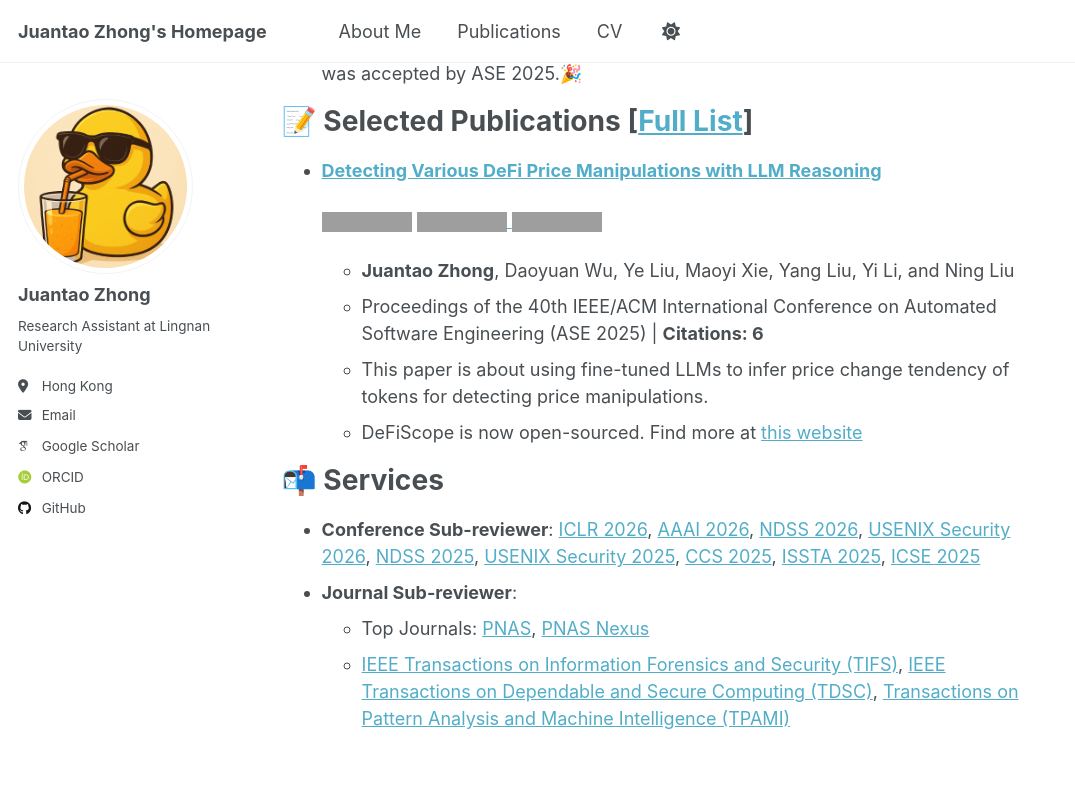
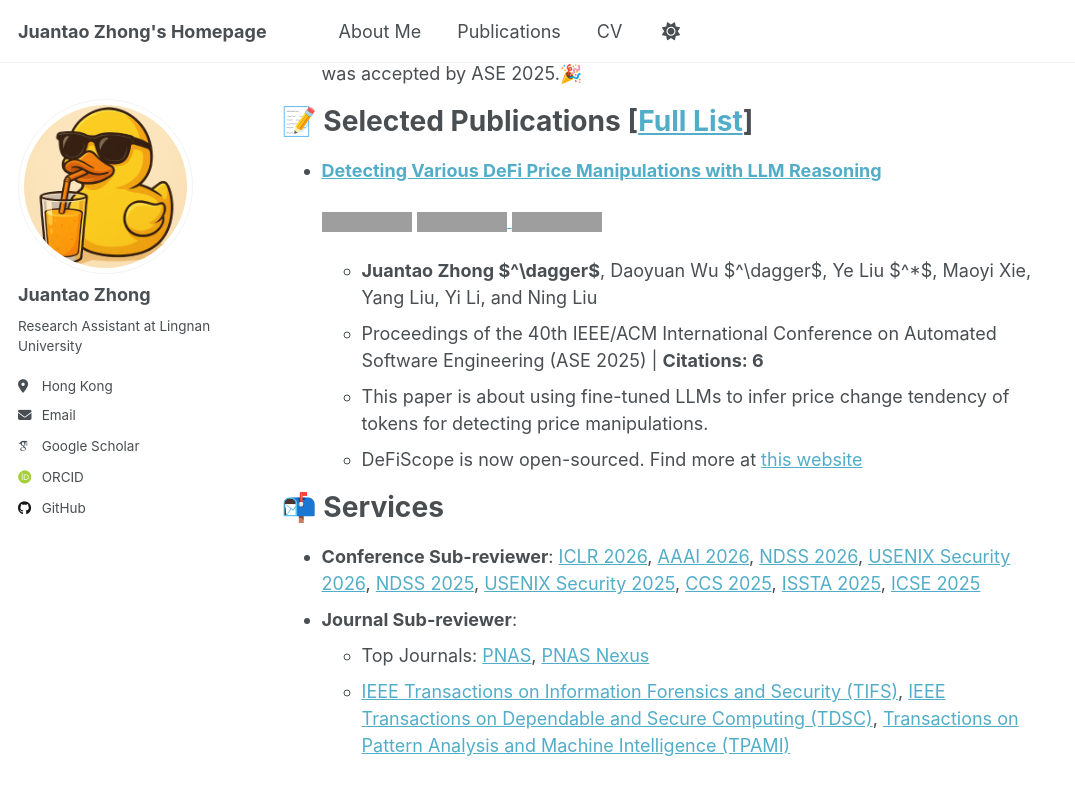
Before and after one commit to P4stry/P4stry.github.io, a Jekyll site: the page built from _pages/about.md, in a window 1280 px wide and 900 px high, scrolled down 727 px. Shown: the top 795 px of the window, without its empty margins (0-1075 px from the left). Built offline with Jekyll 4.4.1, drawn with Linux system fonts in a browser that asks for light colours; some web fonts are replaced; a script that is not in the unit is left out; grey boxes are pictures that could not be loaded.

Commit message:
Minor fix - about

```diff
--- a/_pages/about.md
+++ b/_pages/about.md
@@ -40,7 +40,7 @@ Juantao Zhong (钟隽韬 in Chinese) is now a research assistant at [Lingnan Uni
     <img src="https://img.shields.io/badge/arXiv-2502.11521-B31B1B?style=flat-square" alt>
   </a>
 
-  - **Juantao Zhong**, Daoyuan Wu, Ye Liu, Maoyi Xie, Yang Liu, Yi Li, and Ning Liu
+  - **Juantao Zhong $^\dagger$**, Daoyuan Wu $^\dagger$, Ye Liu $^*$, Maoyi Xie, Yang Liu, Yi Li, and Ning Liu
   - Proceedings of the 40th IEEE/ACM International Conference on Automated Software Engineering (ASE 2025) \| **Citations: 6**
   - This paper is about using fine-tuned LLMs to infer price change tendency of tokens for detecting price manipulations.
   - DeFiScope is now open-sourced. Find more at [this website](https://github.com/AIS2Lab/DeFiScope)
```
